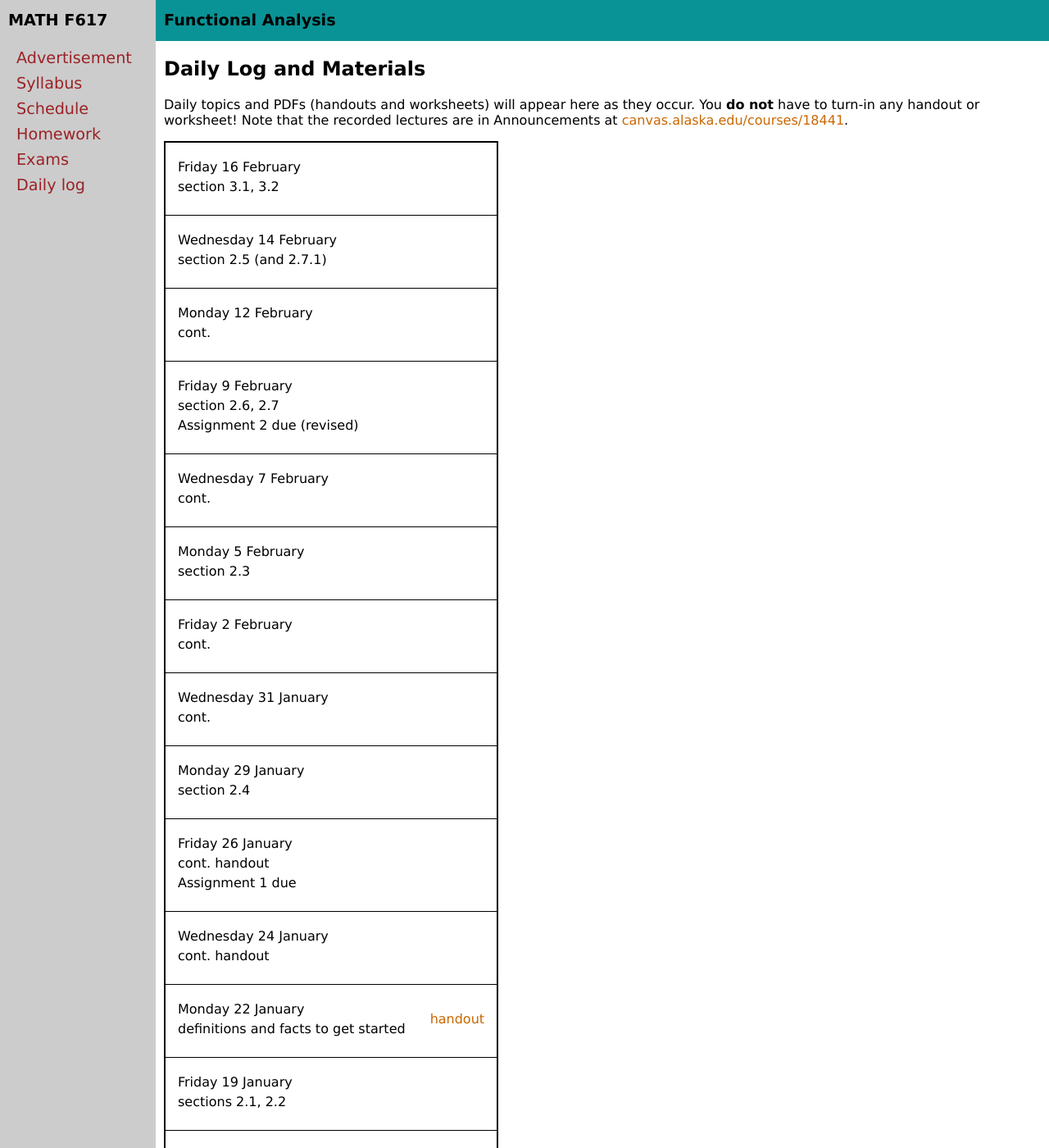
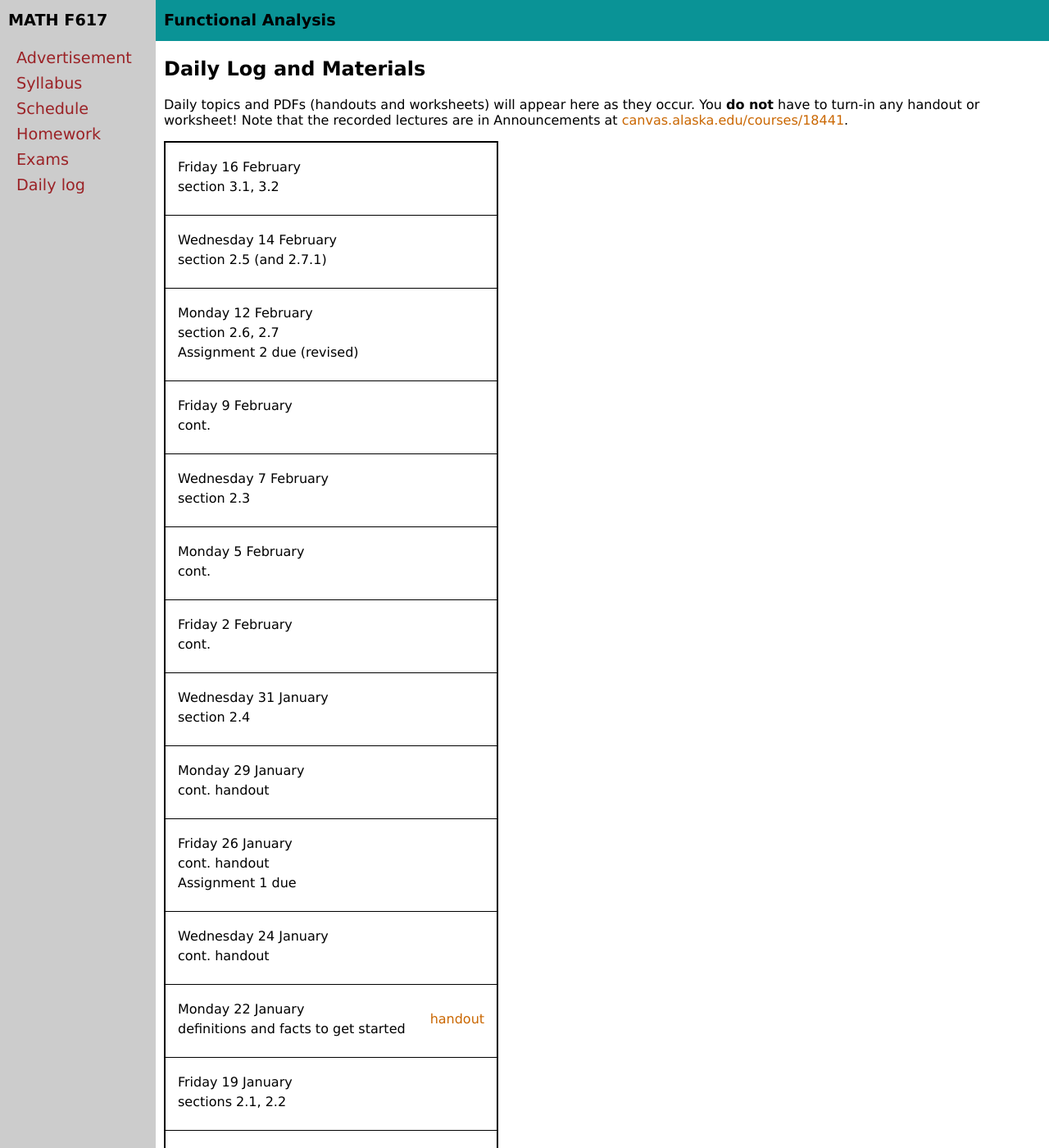
Before and after one commit to bueler/numerical, a Jekyll site: the page built from daily.md, in a window 1280 px wide and 1400 px high. Shown: the whole window at 82% size. Built offline with Jekyll 4.4.1, drawn with Linux system fonts in a browser that asks for light colours.

Commit message:
slightly more accurate daily log

```diff
--- a/_data/daily.yml
+++ b/_data/daily.yml
@@ -5,20 +5,20 @@ daily:
 - name: Wednesday 14 February
   description: section 2.5 (and 2.7.1)
 - name: Monday 12 February
-  description: cont.
-- name: Friday 9 February
   description: section 2.6, 2.7
   more: Assignment 2 due (revised)
+- name: Friday 9 February
+  description: cont.
 - name: Wednesday 7 February
+  description: section 2.3
+- name: Monday 5 February
   description: cont.
-- name: Monday 5 February
-  description: section 2.3
 - name: Friday 2 February
   description: cont.
 - name: Wednesday 31 January
-  description: cont.
+  description: section 2.4
 - name: Monday 29 January
-  description: section 2.4
+  description: cont. handout
 - name: Friday 26 January
   description: cont. handout
   more: Assignment 1 due
```
